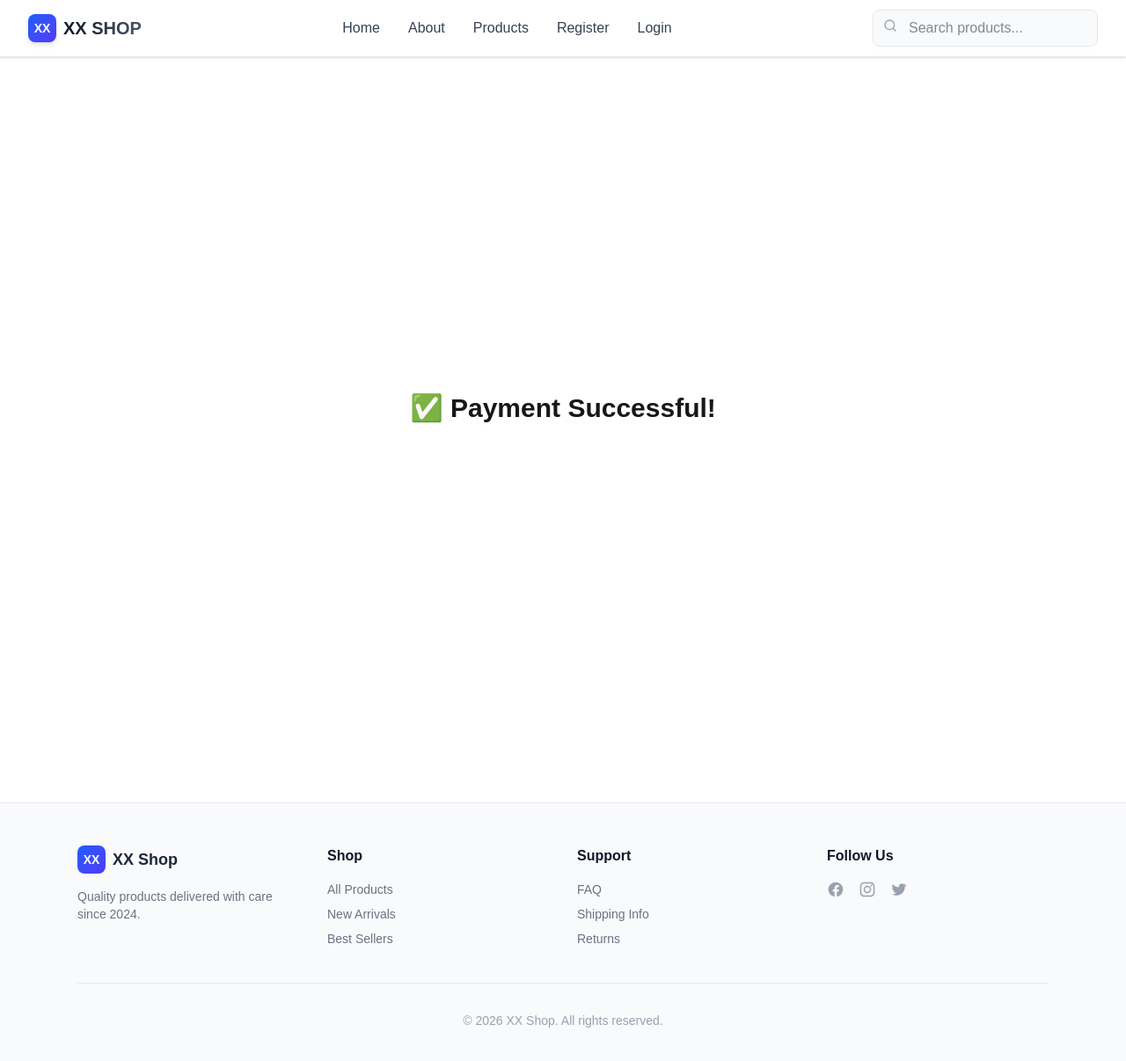
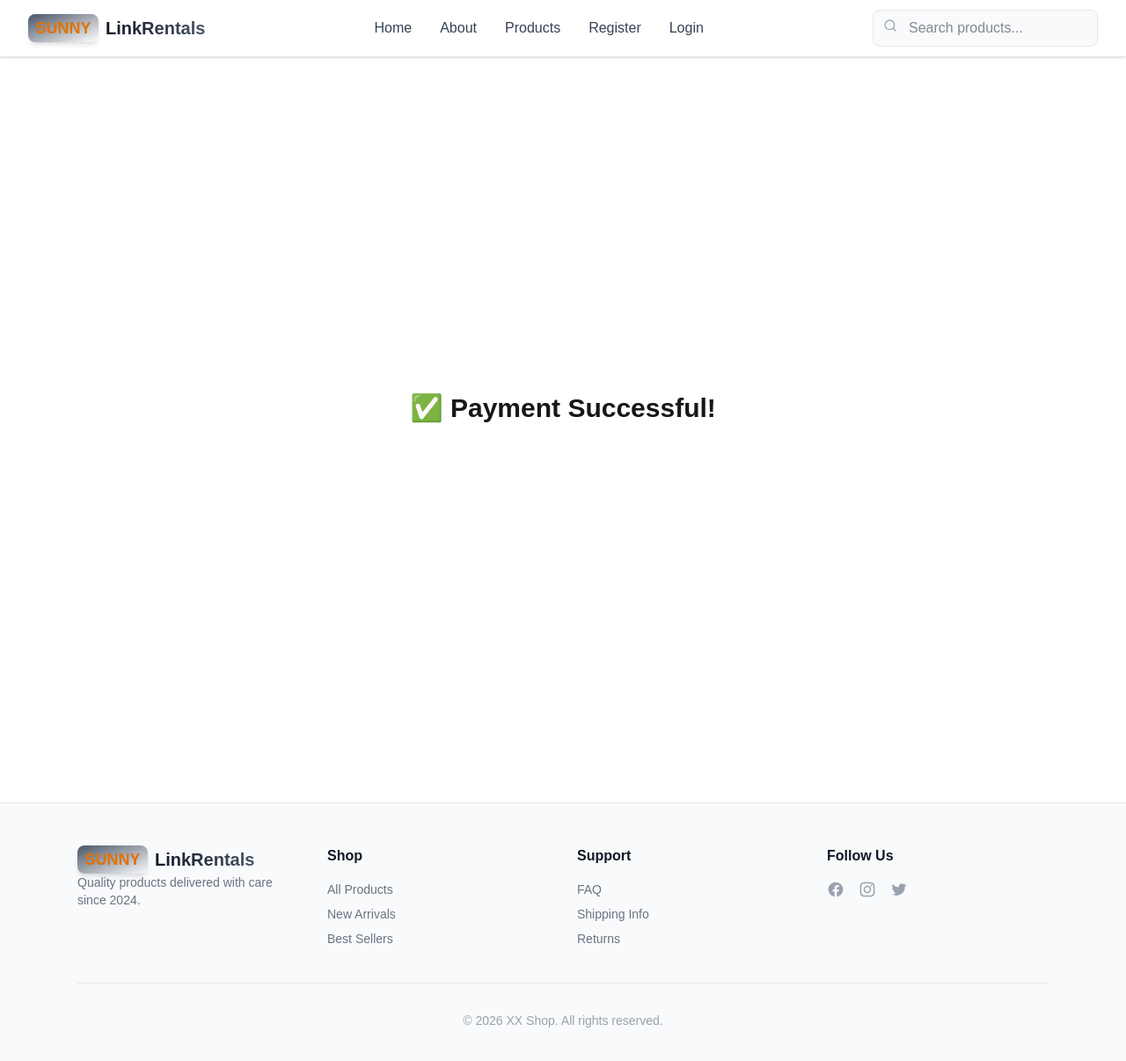
Before and after one commit to richTheAnalyst/xxshop, a Next.js app: page /success in a window 1280 px wide. Shown: the top 1206 px of the page at 88% size. Built offline with nearby package versions, Linux system fonts and the light colour scheme; no server answers.

Commit message:
new chnages made

```diff
--- a/app/api/products/[id]/route.ts
+++ b/app/api/products/[id]/route.ts
@@ -1,4 +1,4 @@
-import prisma from '@prisma/client'
+import prisma from '../../../lib/prisma'
 import { NextResponse }from 'next/server'
 
 //get product by id
--- a/app/api/products/route.ts
+++ b/app/api/products/route.ts
@@ -1,4 +1,4 @@
-import prisma from '@prisma/client'
+import prisma from '../../lib/prisma'
 import { NextResponse } from 'next/server'
 
 
@@ -8,19 +8,19 @@ export async function GET() {
 
     try {
     const products = await prisma.product.findMany();
+
+    return NextResponse.json(products)
     }
     catch(error) {
         console.log("PRODUCTS API ERROR:", error)
 
     }
-
-    return NextResponse.json(products);
 }
 
 //create products
 
 export async function POST(req: Request, res: Response) {
-    const body = req.json();
+    const body = await req.json();
 
     const product = await prisma.product.create({
         data: {
--- a/app/components/footer.tsx
+++ b/app/components/footer.tsx
@@ -8,12 +8,14 @@ export default function Footer() {
         <div className="max-w-6xl mx-auto px-6 py-12">
           <div className="grid grid-cols-1 md:grid-cols-4 gap-8">
             <div>
-              <div className="flex items-center space-x-2 mb-4">
-                <div className="w-8 h-8 bg-gradient-to-br from-blue-600 to-indigo-600 rounded-lg flex items-center justify-center">
-                  <span className="text-white font-bold text-sm">XX</span>
-                </div>
-                <span className="text-lg font-bold text-gray-800">XX Shop</span>
+              <Link href="/" className="flex items-center space-x-2 group">
+              <div className="w-20 h-8 bg-gradient-to-br from-gray-600 to-white-600 rounded-lg flex items-center justify-center shadow-md transition-transform group-hover:scale-105">
+                <span className="text-amber-600 font-bold text-lg">SUNNY</span>
               </div>
+              <span className="text-xl font-bold bg-gradient-to-r from-gray-900 to-gray-600 dark:from-white dark:to-gray-400 bg-clip-text text-transparent">
+                LinkRentals
+              </span>
+            </Link>
               <p className="text-sm text-gray-500">Quality products delivered with care since 2024.</p>
             </div>
             <div>
--- a/app/components/navbar.tsx
+++ b/app/components/navbar.tsx
@@ -12,16 +12,16 @@ export default async function Navbar() {
 
   return (
     <>
-      <nav className="bg-white/80 dark:bg-gray-900/80 backdrop-blur-md fixed w-full z-50 top-0 border-b border-gray-200 dark:border-gray-800 shadow-sm">
+      <nav className="bg-white-100 dark:bg-yellow-900/80 backdrop-blur-md fixed w-full z-50 top-0 border-b border-gray-200 dark:border-gray-800 shadow-sm">
         <div className="max-w-7xl mx-auto px-4 sm:px-6 lg:px-8">
           <div className="flex items-center justify-between h-16">
             {/* Logo */}
             <Link href="/" className="flex items-center space-x-2 group">
-              <div className="w-8 h-8 bg-gradient-to-br from-blue-600 to-indigo-600 rounded-lg flex items-center justify-center shadow-md transition-transform group-hover:scale-105">
-                <span className="text-white font-bold text-sm">XX</span>
+              <div className="w-20 h-8 bg-gradient-to-br from-gray-600 to-white-600 rounded-lg flex items-center justify-center shadow-md transition-transform group-hover:scale-105">
+                <span className="text-amber-600 font-bold text-lg">SUNNY</span>
               </div>
               <span className="text-xl font-bold bg-gradient-to-r from-gray-900 to-gray-600 dark:from-white dark:to-gray-400 bg-clip-text text-transparent">
-                XX SHOP
+                LinkRentals
               </span>
             </Link>
 
--- a/app/page.tsx
+++ b/app/page.tsx
@@ -15,17 +15,17 @@ export default async function Home() {
   const featuredProducts = products.slice(0, 6);
 
   return (
-    <div className="bg-gray-50 min-h-screen">
+    <div className="bg-gray-50 min-h-screen bg-gray-600">
 
       {/* Hero Section */}
-      <section className="relative overflow-hidden bg-gradient-to-br from-blue-50 via-white to-indigo-50">
+      <section className="relative overflow-hidden bg-gradient-to-br from-amber-600 via-white to-gray-400">
         <div className="absolute inset-0 opacity-20">
-          <div className="absolute top-20 left-10 w-72 h-72 bg-blue-300 rounded-full mix-blend-multiply filter blur-3xl animate-pulse"></div>
-          <div className="absolute bottom-20 right-10 w-96 h-96 bg-indigo-300 rounded-full mix-blend-multiply filter blur-3xl animate-pulse delay-1000"></div>
+          <div className="absolute top-20 left-10 w-72 h-72 bg-gray-950 rounded-full mix-blend-multiply filter blur-3xl animate-pulse"></div>
+          <div className="absolute bottom-20 right-10 w-96 h-96 bg-gray-950 rounded-full mix-blend-multiply filter blur-3xl animate-pulse delay-1000"></div>
         </div>
         <div className="max-w-6xl mx-auto px-6 py-20 md:py-28 relative z-10">
           <div className="text-center max-w-3xl mx-auto">
-            <div className="inline-flex items-center gap-2 bg-white/50 backdrop-blur-sm rounded-full px-4 py-1.5 border border-gray-200 shadow-sm mb-6">
+            <div className="inline-flex items-center gap-2 bg-gold/50 backdrop-blur-sm rounded-full px-4 py-1.5 border border-gray-200 shadow-sm mb-6">
               <span className="relative flex h-2 w-2">
                 <span className="animate-ping absolute inline-flex h-full w-full rounded-full bg-green-400 opacity-75"></span>
                 <span className="relative inline-flex rounded-full h-2 w-2 bg-green-500"></span>
@@ -36,17 +36,17 @@ export default async function Home() {
             <h1 className="text-5xl md:text-7xl font-extrabold tracking-tight">
               <span className="bg-gradient-to-r from-gray-900 via-gray-800 to-gray-900 bg-clip-text text-transparent">Welcome to</span>
               <br />
-              <span className="bg-gradient-to-r from-blue-600 to-indigo-600 bg-clip-text text-transparent">XX Shop</span>
+              <span className="bg-gradient-to-r from-amber-600 to-yellow-500 bg-clip-text text-transparent">SunnyLinkRentals</span>
             </h1>
             <p className="text-gray-600 text-lg md:text-xl mt-6 max-w-2xl mx-auto leading-relaxed">
               Your one-stop destination for quality products at unbeatable prices.
               Discover curated collections designed to elevate your everyday life.
             </p>
             <div className="flex flex-col sm:flex-row gap-4 justify-center mt-8">
-              <Link href="/products" className="px-8 py-3 bg-gray-900 text-white hover:bg-gray-600 rounded-xl font-medium border border-gray-200 shadow-sm hover:shadow-md transform hover:-translate-y-0.5 transition-all duration-200">
+              <Link href="/products" className="px-8 py-3 bg-amber-600 text-white hover:bg-amber-900 rounded-xl font-medium border border-gray-200 shadow-sm hover:shadow-md transform hover:-translate-y-0.5 transition-all duration-200">
                 Shop Now
               </Link>
-              <Link href="/products" className="px-8 py-3 bg-white text-gray-800 hover:bg-gray-100 rounded-xl font-medium border border-gray-200 shadow-sm hover:shadow-md transform hover:-translate-y-0.5 transition-all duration-200">
+              <Link href="/products" className="px-8 py-3 bg-white text-gray-800 hover:bg-gray-400 rounded-xl font-medium border border-gray-200 shadow-sm hover:shadow-md transform hover:-translate-y-0.5 transition-all duration-200">
                 Explore Products
               </Link>
             </div>
@@ -55,8 +55,8 @@ export default async function Home() {
       </section>
 
       {/* Featured Products Section */}
-      <section className="max-w-6xl mx-auto px-6 py-16 md:py-24">
-        <div className="flex flex-col md:flex-row items-start md:items-end justify-between mb-12">
+      <section className="max-w-6xl mx-auto px-6 bg-gradient-to-br from-gray-400 via-white to-gray-600 py-16 md:py-24">
+        <div className="flex flex-col md:flex-row items-start  md:items-end justify-between mb-12">
           <div>
             <span className="text-sm font-semibold text-blue-600 tracking-wide uppercase">Curated Selection</span>
             <h2 className="text-3xl md:text-4xl font-bold text-gray-900 mt-2">Featured Products</h2>
--- a/app/products/page.tsx
+++ b/app/products/page.tsx
@@ -1,8 +1,7 @@
-import { getProducts } from "../api/products-api";
-import { GET } from "../api/products/route.ts"
+
 import Link from "next/link";
 
-type product = {
+type Product = {
   id: number;
   title: string;
   price: number;
@@ -12,7 +11,14 @@ type product = {
 };
 
 export default async function Users() {
-  const product: product[] = await getProducts();
+  const res = await fetch("http://localhost:3000/api/products",
+    {
+      cache: "no-store",
+    });
+    if(!res.ok) {
+      throw new Error ("failed to fetch peo")
+    }
+  const products: Product[] = await res.json();
 
   return (
     <div className="min-h-screen bg-gradient-to-b from-gray-50 to-white dark:from-gray-950 dark:to-gray-900 font-san mt-12">
@@ -35,7 +41,7 @@ export default async function Users() {
       {/* Products Grid */}
       <div className="max-w-7xl mx-auto px-4 sm:px-6 lg:px-8 pb-20">
         <div className="grid grid-cols-1 sm:grid-cols-2 lg:grid-cols-3 xl:grid-cols-4 gap-6 md:gap-8">
-          {product.map((product) => (
+          {products.map((product) => (
             <Link href={`/products/${product.id}`} key={product.id} className="group relative bg-white dark:bg-gray-900 rounded-2xl shadow-sm hover:shadow-xl transition-all duration-300 ease-out border border-gray-100 dark:border-gray-800 hover:border-gray-200 dark:hover:border-gray-700 flex flex-col overflow-hidden">
               <div className="relative bg-gray-50 dark:bg-gray-800 flex items-center justify-center h-64 p-4 overflow-hidden">
                 <img
@@ -71,7 +77,7 @@ export default async function Users() {
             </Link>
           ))}
         </div>
-        {product.length === 0 && (
+        {products.length === 0 && (
           <div className="text-center py-20">
             <p className="text-gray-500 dark:text-gray-400">No products found.</p>
           </div>
```
Also changed, not shown: 1 other file (tests, documents, lock files or other folders).
